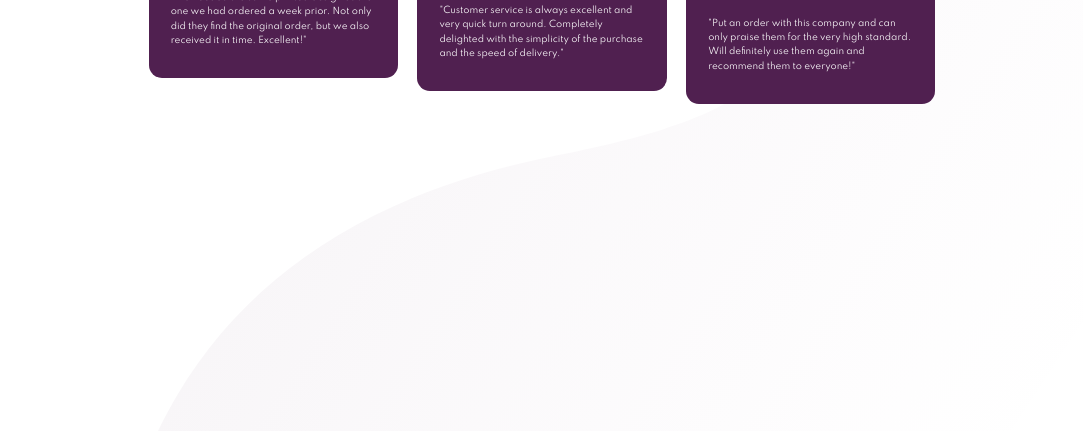
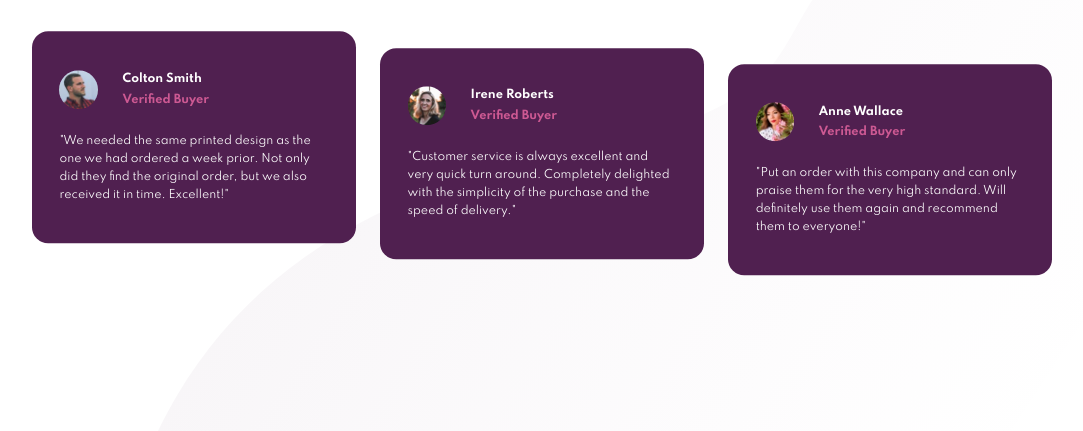
Before and after one commit to HernanChoquo161Dev/FEM-SocialProofSection, a plain HTML site: page index.html in a window 1280 px wide. Shown: the part 369-800 px from the top of the page, without its empty margins (98-1181 px from the left). Drawn offline with Linux system fonts and the light colour scheme.

Commit message:
fix screen resize bug - CSS

```diff
--- a/css/style.css
+++ b/css/style.css
@@ -38,18 +38,28 @@ body {
   background-position: left 0vw top 0vh, right 0 bottom 0;
   font-family: "Spartan", sans-serif;
 }
+.main-page {
+  /*margin-top: calc(10);*/
+  position: relative;
+  top: 50%;
+  left: 50%;
+  transform: translate(-50%, -50%);
+
+  padding: 0 4rem;
+}
 /*CSS - Component*/
 .social-proof {
-  max-width: 1520px;
+  max-width: 1160px;
+  width: 100%;
 
   display: flex;
   justify-content: center;
   align-content: center;
   flex-direction: column;
 
-  padding: 0 18rem;
+  /*padding: 0 18rem;
   padding-top: 12rem;
-  padding-bottom: 3rem;
+  padding-bottom: 3rem;*/
   margin: auto;
 }
 /*CSS - Info and Opinions section*/
@@ -186,14 +196,20 @@ body {
 /*CSS - Changes for the adaptation responsive*/
 @media screen and (max-width: 1500px) {
   html {
-    font-size: 40.5%;
+    font-size: 50.5%;
   }
   /*CSS - Component*/
   .social-proof {
     max-width: 1020px;
   }
+}
+@media screen and (max-width: 900px) {
+  html {
+    font-size: 44.5%;
+  }
+}
 /*CSS - Changes for the adaptation of the mobile*/
-@media screen and (max-width: 986px) {
+@media screen and (max-width: 770px) {
   html {
     font-size: 62.5%;
   }
@@ -204,6 +220,12 @@ body {
       url("../images/bg-pattern-bottom-mobile.svg");
     background-size: contain, contain;
     background-position: left top right bottom;
+  }
+  .main-page {
+    top: 0;
+    left: 0;
+    transform: translate(0, 0);
+    padding: 0;
   }
   /*CSS - Component*/
   .social-proof {
```
